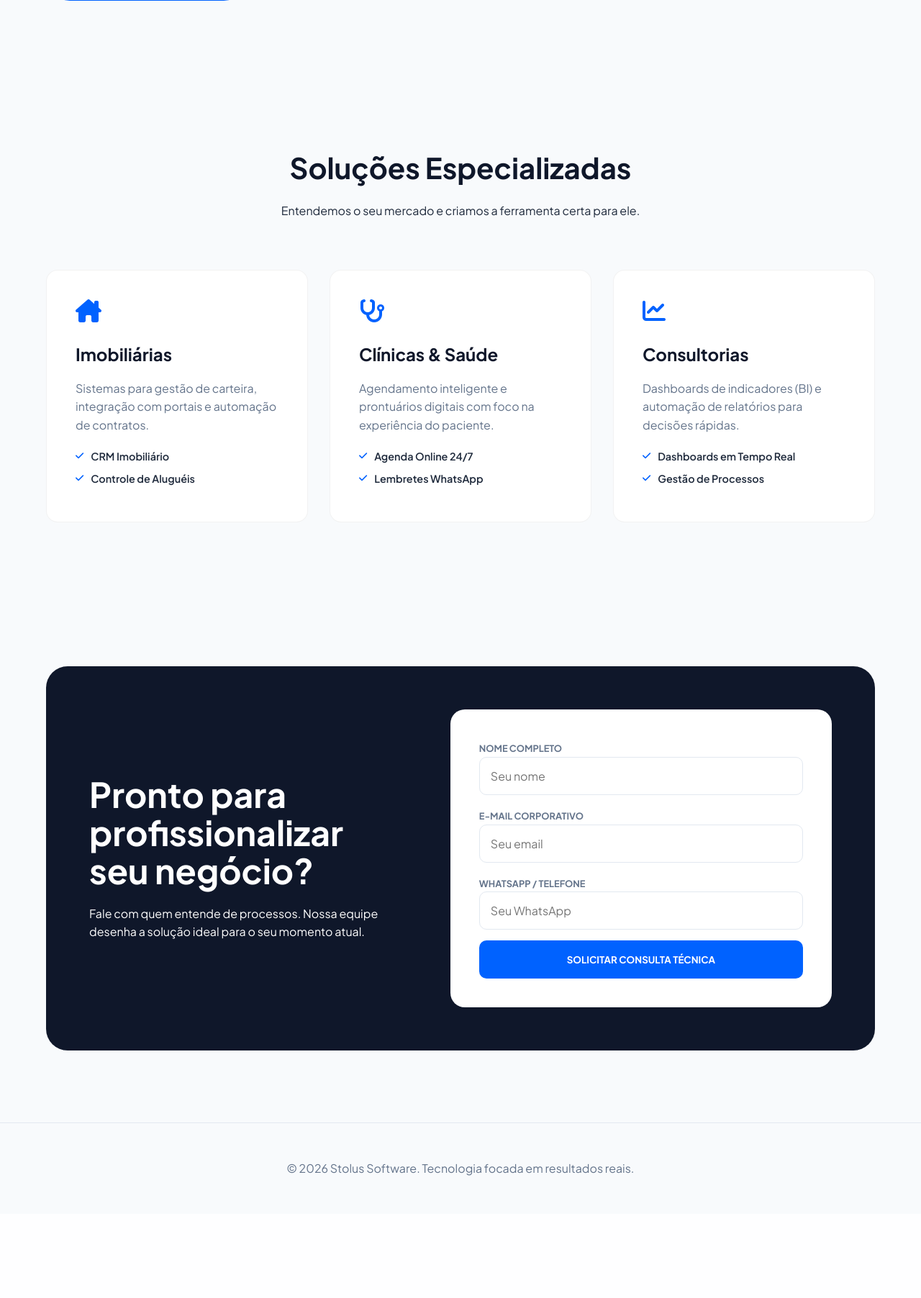
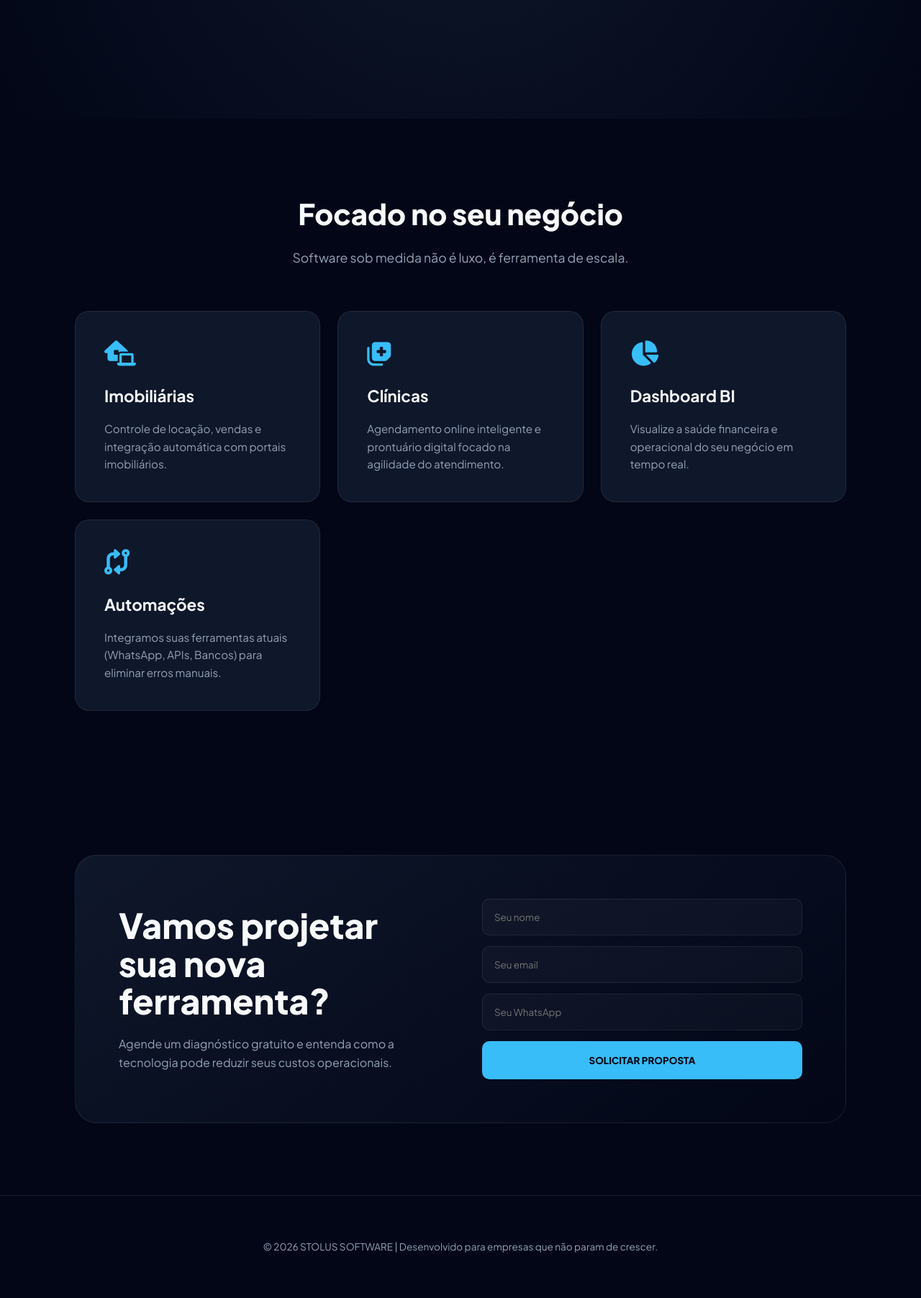
Before and after one commit to mathRyan889/Stolus_Dev, a Django app: page / in a window 1280 px wide. Shown: the part 555-2359 px from the top of the page at 72% size. Before the commit the page ends 2189 px from the top, so only its background shows below. Run offline with Django 5.2, Linux system fonts and the light colour scheme.

Commit message:
alteração de layout

```diff
--- a/MeuSite/templates/home.html
+++ b/MeuSite/templates/home.html
@@ -4,177 +4,162 @@
 <head>
     <meta charset="UTF-8">
     <meta name="viewport" content="width=device-width, initial-scale=1.0">
-    <title>Stolus | Tecnologia Estratégica para Negócios</title>
+    <title>Stolus | Sistemas Inteligentes para PMEs</title>
     <link href="https://fonts.googleapis.com/css2?family=Plus+Jakarta+Sans:wght@400;500;600;700;800&display=swap" rel="stylesheet">
     <link rel="stylesheet" href="https://cdnjs.cloudflare.com/ajax/libs/font-awesome/6.5.1/css/all.min.css">
     <style>
         :root {
-            --brand-primary: #0062ff;
-            --brand-dark: #0f172a;
-            --text-main: #1e293b;
-            --text-muted: #64748b;
-            --bg-light: #f8fafc;
-            --white: #ffffff;
-            --radius: 16px;
+            --bg-deep: #020617; /* Azul quase preto */
+            --bg-card: #0f172a; /* Azul escuro */
+            --accent: #38bdf8;  /* Ciano moderno */
+            --text-primary: #f8fafc;
+            --text-secondary: #94a3b8;
+            --border: rgba(255, 255, 255, 0.08);
+            --radius: 20px;
         }
 
         * { margin: 0; padding: 0; box-sizing: border-box; font-family: 'Plus Jakarta Sans', sans-serif; }
-        body { background-color: var(--bg-light); color: var(--text-main); line-height: 1.6; }
+        body { background-color: var(--bg-deep); color: var(--text-primary); line-height: 1.6; overflow-x: hidden; }
 
-        /* Navigation */
+        /* Navbar Fluida */
         .navbar {
             position: fixed; top: 0; width: 100%; z-index: 1000;
-            background: rgba(255, 255, 255, 0.8); backdrop-filter: blur(20px);
-            border-bottom: 1px solid rgba(0,0,0,0.05); padding: 1.25rem 5%;
+            background: rgba(2, 6, 23, 0.8); backdrop-filter: blur(15px);
+            border-bottom: 1px solid var(--border); padding: 1rem 5%;
             display: flex; justify-content: space-between; align-items: center;
         }
-        .logo-box { display: flex; align-items: center; gap: 10px; font-weight: 800; font-size: 1.2rem; color: var(--brand-dark); }
-        .logo-box img { height: 32px; }
+        .logo { font-weight: 800; font-size: 1.1rem; letter-spacing: 1px; color: var(--text-primary); text-transform: uppercase; }
+        .logo span { color: var(--accent); }
 
-        .nav-menu a { text-decoration: none; color: var(--text-muted); font-weight: 600; font-size: 0.95rem; margin-left: 30px; transition: 0.3s; }
-        .nav-menu a:hover, .nav-menu a.active { color: var(--brand-primary); }
+        .nav-links a { text-decoration: none; color: var(--text-secondary); font-weight: 500; font-size: 0.9rem; margin-left: 25px; transition: 0.3s; }
+        .nav-links a:hover { color: var(--accent); }
 
-        /* Hero Section */
+        /* Hero UX - Focado no Benefício */
         .hero {
-            padding: 160px 5% 100px;
-            display: grid; grid-template-columns: 1fr 1fr; align-items: center; gap: 50px;
-            max-width: 1300px; margin: 0 auto;
+            min-height: 90vh; padding: 140px 5% 80px;
+            display: flex; flex-direction: column; justify-content: center; align-items: center;
+            text-align: center; background: radial-gradient(circle at center, #0f172a 0%, #020617 100%);
         }
-        .hero-content h1 { font-size: clamp(2.5rem, 4vw, 3.8rem); font-weight: 800; line-height: 1.1; color: var(--brand-dark); margin-bottom: 25px; }
-        .hero-content h1 span { color: var(--brand-primary); }
-        .hero-content p { font-size: 1.25rem; color: var(--text-muted); margin-bottom: 40px; max-width: 550px; }
+        .hero h1 { font-size: clamp(2.5rem, 6vw, 4.5rem); font-weight: 800; line-height: 1.1; margin-bottom: 25px; letter-spacing: -2px; }
+        .hero h1 span { color: var(--accent); }
+        .hero p { font-size: 1.25rem; color: var(--text-secondary); max-width: 700px; margin-bottom: 40px; }
 
         .btn {
-            display: inline-flex; align-items: center; gap: 10px; padding: 18px 32px;
-            border-radius: 100px; font-weight: 700; text-decoration: none; transition: 0.3s;
+            display: inline-flex; align-items: center; gap: 12px; padding: 18px 36px;
+            border-radius: 12px; font-weight: 700; text-decoration: none; transition: 0.3s; font-size: 1rem;
         }
-        .btn-primary { background: var(--brand-primary); color: white; border: 2px solid var(--brand-primary); }
-        .btn-primary:hover { transform: translateY(-3px); box-shadow: 0 10px 25px rgba(0, 98, 255, 0.25); }
+        .btn-primary { background: var(--accent); color: #020617; }
+        .btn-primary:hover { transform: translateY(-3px); box-shadow: 0 10px 30px rgba(56, 189, 248, 0.3); }
 
-        /* Niche Sections (UX Focus) */
-        .section { padding: 100px 5%; max-width: 1300px; margin: 0 auto; }
-        .section-header { text-align: center; margin-bottom: 70px; }
-        .section-header h2 { font-size: 2.5rem; color: var(--brand-dark); margin-bottom: 15px; }
+        /* Grid de Soluções - Experiência Visual */
+        .section { padding: 100px 5%; max-width: 1200px; margin: 0 auto; }
+        .section-header { margin-bottom: 60px; text-align: center; }
+        .section-header h2 { font-size: 2.5rem; font-weight: 800; margin-bottom: 15px; }
+        .section-header p { color: var(--text-secondary); font-size: 1.1rem; }
 
-        .niche-grid { display: grid; grid-template-columns: repeat(auto-fit, minmax(300px, 1fr)); gap: 30px; }
-        .niche-card {
-            background: var(--white); padding: 40px; border-radius: var(--radius);
-            border: 1px solid rgba(0,0,0,0.05); transition: 0.3s; position: relative;
+        .service-grid { display: grid; grid-template-columns: repeat(auto-fit, minmax(280px, 1fr)); gap: 24px; }
+        .service-card {
+            background: var(--bg-card); padding: 40px; border-radius: var(--radius);
+            border: 1px solid var(--border); transition: 0.4s cubic-bezier(0.175, 0.885, 0.32, 1.275);
         }
-        .niche-card:hover { transform: translateY(-10px); box-shadow: 0 20px 40px rgba(0,0,0,0.05); border-color: var(--brand-primary); }
-        .niche-card i { font-size: 2rem; color: var(--brand-primary); margin-bottom: 25px; }
-        .niche-card h3 { font-size: 1.5rem; margin-bottom: 15px; color: var(--brand-dark); }
-        .niche-card p { color: var(--text-muted); margin-bottom: 20px; }
-        .niche-card ul { list-style: none; }
-        .niche-card li { display: flex; align-items: center; gap: 10px; font-size: 0.9rem; margin-bottom: 8px; font-weight: 600; }
-        .niche-card li i { font-size: 0.8rem; margin: 0; }
+        .service-card:hover { border-color: var(--accent); transform: translateY(-10px); background: #1e293b; }
+        .service-card i { font-size: 2.2rem; color: var(--accent); margin-bottom: 25px; display: block; }
+        .service-card h3 { font-size: 1.4rem; margin-bottom: 15px; font-weight: 700; }
+        .service-card p { color: var(--text-secondary); font-size: 0.95rem; }
 
-        /* Form Section */
-        .contact-wrapper {
-            background: var(--brand-dark); border-radius: 30px; padding: 60px;
-            color: white; display: grid; grid-template-columns: 1fr 1.2fr; gap: 60px; align-items: center;
+        /* Formulário UX - Direto e Limpo */
+        .contact-container {
+            background: linear-gradient(145deg, #0f172a, #020617);
+            border: 1px solid var(--border); border-radius: 30px; padding: 60px;
+            display: grid; grid-template-columns: 1fr 1fr; gap: 60px; align-items: center;
         }
-        .contact-info h2 { font-size: 3rem; line-height: 1.1; margin-bottom: 20px; }
-        .contact-form { background: var(--white); padding: 40px; border-radius: 20px; }
-        .contact-form input, .contact-form select, .contact-form textarea {
-            width: 100%; padding: 15px; margin-bottom: 15px; border: 1px solid #e2e8f0; border-radius: 10px; font-size: 1rem;
+        .contact-text h2 { font-size: 3rem; font-weight: 800; line-height: 1.1; margin-bottom: 20px; }
+
+        .form-box input, .form-box textarea {
+            width: 100%; padding: 16px; margin-bottom: 15px; background: rgba(255,255,255,0.03);
+            border: 1px solid var(--border); border-radius: 10px; color: white; outline: none; transition: 0.3s;
         }
-        .form-btn { width: 100%; padding: 18px; background: var(--brand-primary); color: white; border: none; border-radius: 10px; font-weight: 700; cursor: pointer; transition: 0.3s; }
+        .form-box input:focus { border-color: var(--accent); background: rgba(255,255,255,0.05); }
+        .form-submit {
+            width: 100%; padding: 18px; background: var(--accent); color: #020617;
+            border: none; border-radius: 10px; font-weight: 800; cursor: pointer; transition: 0.3s;
+        }
+        .form-submit:hover { filter: brightness(1.1); transform: translateY(-2px); }
+
+        footer { padding: 60px 5%; text-align: center; border-top: 1px solid var(--border); color: var(--text-secondary); font-size: 0.85rem; }
 
         @media (max-width: 900px) {
-            .hero, .contact-wrapper { grid-template-columns: 1fr; text-align: center; }
-            .hero-content p { margin: 0 auto 40px; }
+            .contact-container { grid-template-columns: 1fr; padding: 40px 20px; text-align: center; }
+            .hero h1 { font-size: 3rem; }
         }
     </style>
 </head>
 <body>
 
 <nav class="navbar">
-    <div class="logo-box">
-        <img src="{% static 'images/logo.png' %}" alt="Stolus">
-        STOLUS
-    </div>
-    <div class="nav-menu">
-        <a href="{% url 'home' %}" class="active">Home</a>
-        <a href="{% url 'about' %}">A Empresa</a>
-        <a href="#contato">Solicitar Orçamento</a>
+    <div class="logo">STOLUS<span>SOFTWARE</span></div>
+    <div class="nav-links">
+        <a href="{% url 'about' %}">Ecossistema</a>
+        <a href="#solucoes">Soluções</a>
+        <a href="#contato">Contato</a>
     </div>
 </nav>
 
 <header class="hero">
-    <div class="hero-content">
-        <h1>Transforme sua operação em um <span>sistema eficiente.</span></h1>
-        <p>Desenvolvemos softwares sob medida que eliminam o trabalho manual e organizam o crescimento de imobiliárias, clínicas e consultorias.</p>
-        <div class="hero-btns">
-            <a href="#contato" class="btn btn-primary">Iniciar Diagnóstico Gratuito</a>
-        </div>
-    </div>
-    <div class="hero-image">
-        <img src="https://cdn-icons-png.flaticon.com/512/7230/7230559.png" alt="Sistemas" style="width: 100%; max-width: 500px; filter: hue-rotate(190deg);">
-    </div>
+    <h1>Evolua a gestão da sua <span>empresa.</span></h1>
+    <p>Criamos sistemas de alta performance para imobiliárias e prestadores de serviço que buscam automação real e design intuitivo.</p>
+    <a href="#contato" class="btn btn-primary">Falar com um Especialista <i class="fa-solid fa-arrow-right"></i></a>
 </header>
 
-<section class="section">
+<section class="section" id="solucoes">
     <div class="section-header">
-        <h2>Soluções Especializadas</h2>
-        <p>Entendemos o seu mercado e criamos a ferramenta certa para ele.</p>
+        <h2>Focado no seu negócio</h2>
+        <p>Software sob medida não é luxo, é ferramenta de escala.</p>
     </div>
-    <div class="niche-grid">
-        <div class="niche-card">
-            <i class="fa-solid fa-house-chimney"></i>
+    <div class="service-grid">
+        <div class="service-card">
+            <i class="fa-solid fa-house-laptop"></i>
             <h3>Imobiliárias</h3>
-            <p>Sistemas para gestão de carteira, integração com portais e automação de contratos.</p>
-            <ul>
-                <li><i class="fa-solid fa-check"></i> CRM Imobiliário</li>
-                <li><i class="fa-solid fa-check"></i> Controle de Aluguéis</li>
-            </ul>
+            <p>Controle de locação, vendas e integração automática com portais imobiliários.</p>
         </div>
-
-        <div class="niche-card">
-            <i class="fa-solid fa-stethoscope"></i>
-            <h3>Clínicas & Saúde</h3>
-            <p>Agendamento inteligente e prontuários digitais com foco na experiência do paciente.</p>
-            <ul>
-                <li><i class="fa-solid fa-check"></i> Agenda Online 24/7</li>
-                <li><i class="fa-solid fa-check"></i> Lembretes WhatsApp</li>
-            </ul>
+        <div class="service-card">
+            <i class="fa-solid fa-notes-medical"></i>
+            <h3>Clínicas</h3>
+            <p>Agendamento online inteligente e prontuário digital focado na agilidade do atendimento.</p>
         </div>
-
-        <div class="niche-card">
-            <i class="fa-solid fa-chart-line"></i>
-            <h3>Consultorias</h3>
-            <p>Dashboards de indicadores (BI) e automação de relatórios para decisões rápidas.</p>
-            <ul>
-                <li><i class="fa-solid fa-check"></i> Dashboards em Tempo Real</li>
-                <li><i class="fa-solid fa-check"></i> Gestão de Processos</li>
-            </ul>
+        <div class="service-card">
+            <i class="fa-solid fa-chart-pie"></i>
+            <h3>Dashboard BI</h3>
+            <p>Visualize a saúde financeira e operacional do seu negócio em tempo real.</p>
+        </div>
+        <div class="service-card">
+            <i class="fa-solid fa-code-compare"></i>
+            <h3>Automações</h3>
+            <p>Integramos suas ferramentas atuais (WhatsApp, APIs, Bancos) para eliminar erros manuais.</p>
         </div>
     </div>
 </section>
 
 <section class="section" id="contato">
-    <div class="contact-wrapper">
-        <div class="contact-info">
-            <h2>Pronto para profissionalizar seu negócio?</h2>
-            <p>Fale com quem entende de processos. Nossa equipe desenha a solução ideal para o seu momento atual.</p>
+    <div class="contact-container">
+        <div class="contact-text">
+            <h2>Vamos projetar sua nova ferramenta?</h2>
+            <p style="color: var(--text-secondary);">Agende um diagnóstico gratuito e entenda como a tecnologia pode reduzir seus custos operacionais.</p>
         </div>
-        <div class="contact-form">
+        <div class="form-box">
             <form method="post">
                 {% csrf_token %}
-                <label style="color: #64748b; font-size: 0.8rem; font-weight: 700;">NOME COMPLETO</label>
                 {{ form.name }}
-                <label style="color: #64748b; font-size: 0.8rem; font-weight: 700;">E-MAIL CORPORATIVO</label>
                 {{ form.email }}
-                <label style="color: #64748b; font-size: 0.8rem; font-weight: 700;">WHATSAPP / TELEFONE</label>
                 {{ form.phone }}
-                <button type="submit" class="form-btn">SOLICITAR CONSULTA TÉCNICA</button>
+                <button type="submit" class="form-submit">SOLICITAR PROPOSTA</button>
             </form>
         </div>
     </div>
 </section>
 
-<footer style="padding: 50px 5%; text-align: center; color: var(--text-muted); border-top: 1px solid #e2e8f0;">
-    <p>© 2026 Stolus Software. Tecnologia focada em resultados reais.</p>
+<footer>
+    <p>© 2026 STOLUS SOFTWARE | Desenvolvido para empresas que não param de crescer.</p>
 </footer>
 
 </body>
```
Also changed, not shown: MeuSite/templates/about.html (+27 -36 lines).
